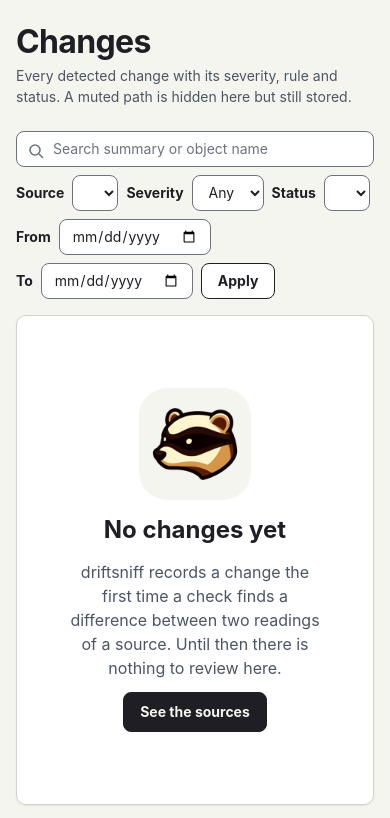
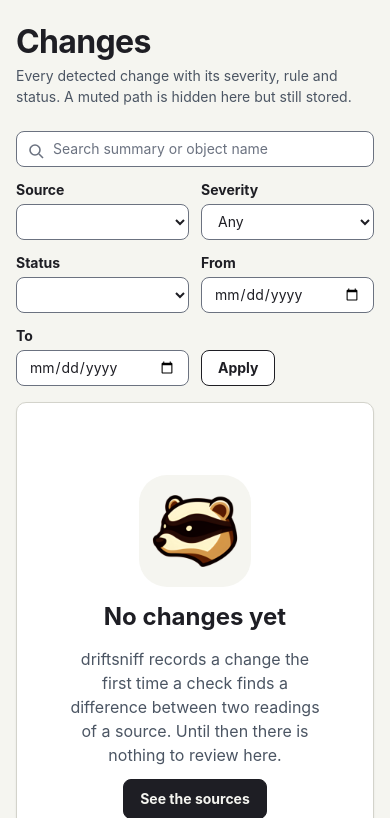
Before and after one commit to Theriark/driftsniff-ce, a Python web app: template src/driftsniff/web/templates/changes/list.html in a window 390 px wide. Shown: the part 56-874 px from the top of the page. Run offline with Jinja, Linux system fonts and the light colour scheme; the template is opened without the code that fills it, so the values that code supplies are empty.

Commit message:
fix(changes): visual review on Development 0999ac52 (THE-1005, DRS-275)
Findings of the real-browser check at 1440, 768 and 390 px with synthetic push data:
- detail.html, app.css: the evidence takes the wide column (new .grid-7-5, 7/12) and the
  acknowledge, notes and about cards the narrow one; one column below 1024 px.
- app.css: the header jump links (Acknowledge, Add a note) show only when the page is one
  column, so a desktop page has one primary Acknowledge button in view, not two.
- app.css: the card section head stacks its hint under the heading (What changed no longer
  wraps).
- change_pages.py, _item.html, routes_changes.py: display_value shows a stored JSON string
  without its quotes ("Office" read as "Office" with quotes); other values as stored.
- change_pages.py: labels for the nested UniFi WiFi paths (Security type, Client isolation,
  Hidden name, Network, Frequencies, Passphrase).
- app.css: the last table row loses its rule on the row heading too (a stray line showed
  under the last Change cell).
- list.html, app.css: the change filter bar is an aligned grid with labels above the fields
  (two columns on a phone), Apply and Clear grouped; the table foot shows only with the
  pager, so the count is not printed twice.
- tests/unit/test_change_pages.py: display_value and the new labels.

Co-Authored-By: Claude Opus 5.5 <noreply@anthropic.com>

```diff
--- a/src/driftsniff/web/routes_changes.py
+++ b/src/driftsniff/web/routes_changes.py
@@ -50,6 +50,7 @@ from driftsniff.web.change_pages import (
     ChangePages,
     Choice,
     count_words,
+    display_value,
     field_label,
     filter_query,
     filters_text,
@@ -287,6 +288,7 @@ def _detail_page(
         item_summary=item_summary,
         move_text=move_text,
         fingerprint_words=fingerprint_words,
+        display_value=display_value,
         split_difference=split_difference,
         mute_refusal=mute_refusal,
         count_words=count_words,
--- a/src/driftsniff/web/static/app.css
+++ b/src/driftsniff/web/static/app.css
@@ -2561,3 +2561,74 @@ textarea.input {
     transition: none;
   }
 }
+
+/* the last row of a table loses its rule on the row heading too, not only on its cells */
+.data-table tbody tr:last-child th {
+  border-bottom: 0;
+}
+
+/* the change detail: the evidence takes the wide column, the decisions the narrow one */
+.grid-7-5 {
+  display: grid;
+  grid-template-columns: minmax(0, 7fr) minmax(0, 5fr);
+  gap: var(--sp-6);
+  align-items: start;
+}
+
+@media (max-width: 1023px) {
+  .grid-7-5 {
+    grid-template-columns: minmax(0, 1fr);
+  }
+}
+
+/* with the side column in view, the forms are on screen: the jump links of the head would
+   only repeat them, so they show only when the page is one column */
+@media (min-width: 1024px) {
+  .summary-head .page-header__actions {
+    display: none;
+  }
+}
+
+/* the heading of a card section and its hint stacked, so the heading never wraps */
+.section-head--card {
+  flex-direction: column;
+  align-items: flex-start;
+  gap: var(--sp-1);
+}
+
+/* the filter bar of the change list as an aligned grid: labels above, fields in columns */
+.filter-bar--grid {
+  display: grid;
+  grid-template-columns: repeat(auto-fill, minmax(176px, 1fr));
+  gap: var(--sp-3);
+  align-items: end;
+}
+
+.filter-bar--grid .search {
+  grid-column: span 2;
+}
+
+.filter-bar--grid .field {
+  flex-direction: column;
+  align-items: stretch;
+  gap: var(--sp-1);
+}
+
+.filter-bar--grid .field .input {
+  width: 100%;
+}
+
+.filter-bar__actions {
+  display: flex;
+  gap: var(--sp-2);
+}
+
+@media (max-width: 479px) {
+  .filter-bar--grid {
+    grid-template-columns: repeat(2, minmax(0, 1fr));
+  }
+
+  .filter-bar--grid .search {
+    grid-column: 1 / -1;
+  }
+}
--- a/src/driftsniff/web/templates/changes/detail.html
+++ b/src/driftsniff/web/templates/changes/detail.html
@@ -40,7 +40,7 @@
 {% endset %}
 {% if banners | trim %}<div class="section stack">{{ banners }}</div>{% endif %}
 
-<div class="section grid-5-7">
+<div class="section grid-7-5">
   <div class="stack">
     <section class="card" aria-labelledby="items-h">
       <div class="section-head section-head--card">
--- a/src/driftsniff/web/templates/changes/list.html
+++ b/src/driftsniff/web/templates/changes/list.html
@@ -18,7 +18,7 @@
 {% block content %}
 {{ page_header("Changes", "Every detected change with its severity, rule and status. A muted path is hidden here but still stored.") }}
 
-<form class="filter-bar" method="get" action="/changes" role="search" aria-label="Filter changes">
+<form class="filter-bar filter-bar--grid" method="get" action="/changes" role="search" aria-label="Filter changes">
   {{ search_box("q", "q", "Search the summary and object names", value=filters.search, placeholder="Search summary or object name") }}
   {{ select_field("f-source", "source", "Source", source_options, selected=(filters.source_id | string if filters.source_id else "")) }}
   <div class="field">
@@ -46,8 +46,10 @@
   </div>
   {% if filters.sort != "newest" %}<input type="hidden" name="sort" value="{{ filters.sort }}">{% endif %}
   {% if filters.include_muted %}<input type="hidden" name="muted" value="1">{% endif %}
-  <button class="btn" type="submit">Apply</button>
-  {% if active_filters %}<a class="btn btn--quiet" href="{{ clear_href }}">Clear</a>{% endif %}
+  <div class="filter-bar__actions">
+    <button class="btn" type="submit">Apply</button>
+    {% if active_filters %}<a class="btn btn--quiet" href="{{ clear_href }}">Clear</a>{% endif %}
+  </div>
 </form>
 
 {% if not listing.rows and not active_filters and not listing.muted_hidden %}
@@ -95,16 +97,16 @@
     {% endif %}
   </div>
   {% endif %}
+  {% if pager %}
   <div class="table-foot">
     <span>{{ summary }}</span>
-    {% if pager %}
     <nav class="pager" aria-label="Pages">
       {% for link in pager %}
       {% if link.current %}<span aria-current="page">{{ link.label }}</span>{% else %}<a href="{{ link.href }}">{{ link.label }}</a>{% endif %}
       {% endfor %}
     </nav>
-    {% endif %}
   </div>
+  {% endif %}
 </section>
 {% endif %}
 
```
Also changed, not shown: src/driftsniff/web/change_pages.py (+23 -0 lines), src/driftsniff/web/templates/changes/_item.html (+5 -3 lines), tests/unit/test_change_pages.py (+15 -0 lines).
